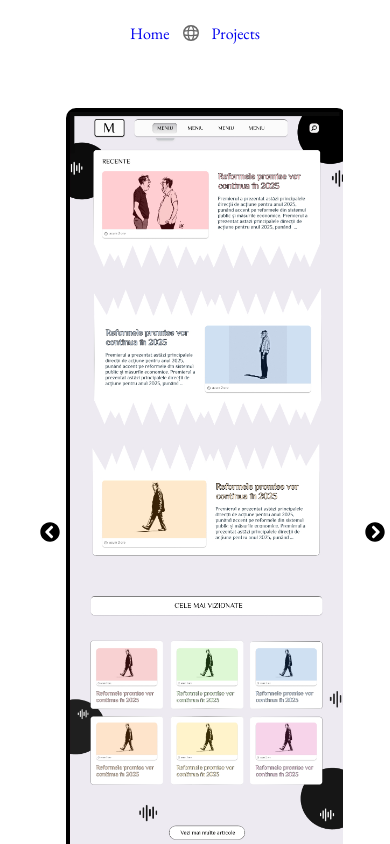
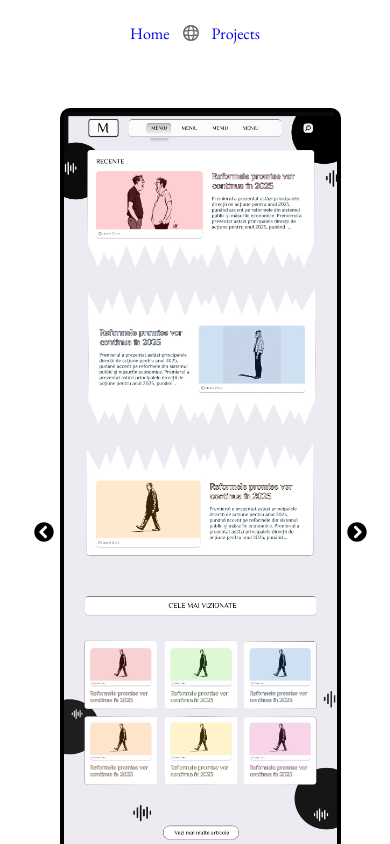
Before and after one commit to Roxxanar/PortofolioNextJs, a Next.js app: page /projects in a window 390 px wide. Shown: the top 844 px of the page. Built offline with nearby package versions, Linux system fonts and the light colour scheme.

Commit message:
gallery-responsive

```diff
--- a/src/app/projects/projects.module.css
+++ b/src/app/projects/projects.module.css
@@ -39,7 +39,7 @@
 
 .next_btn {
   cursor: pointer;
-   transform: translateX(50%);
+
 
   border: none;
 
@@ -261,7 +261,14 @@
   }
 
   @media (max-width: 500px) {
-    .carousel_view {
-      width: 450px;
+
+    .container_artgallery {
+      width: 87vw;
+    }
+
+    .item_list {
+
+      width:72vw;
+
     }
   }
```
